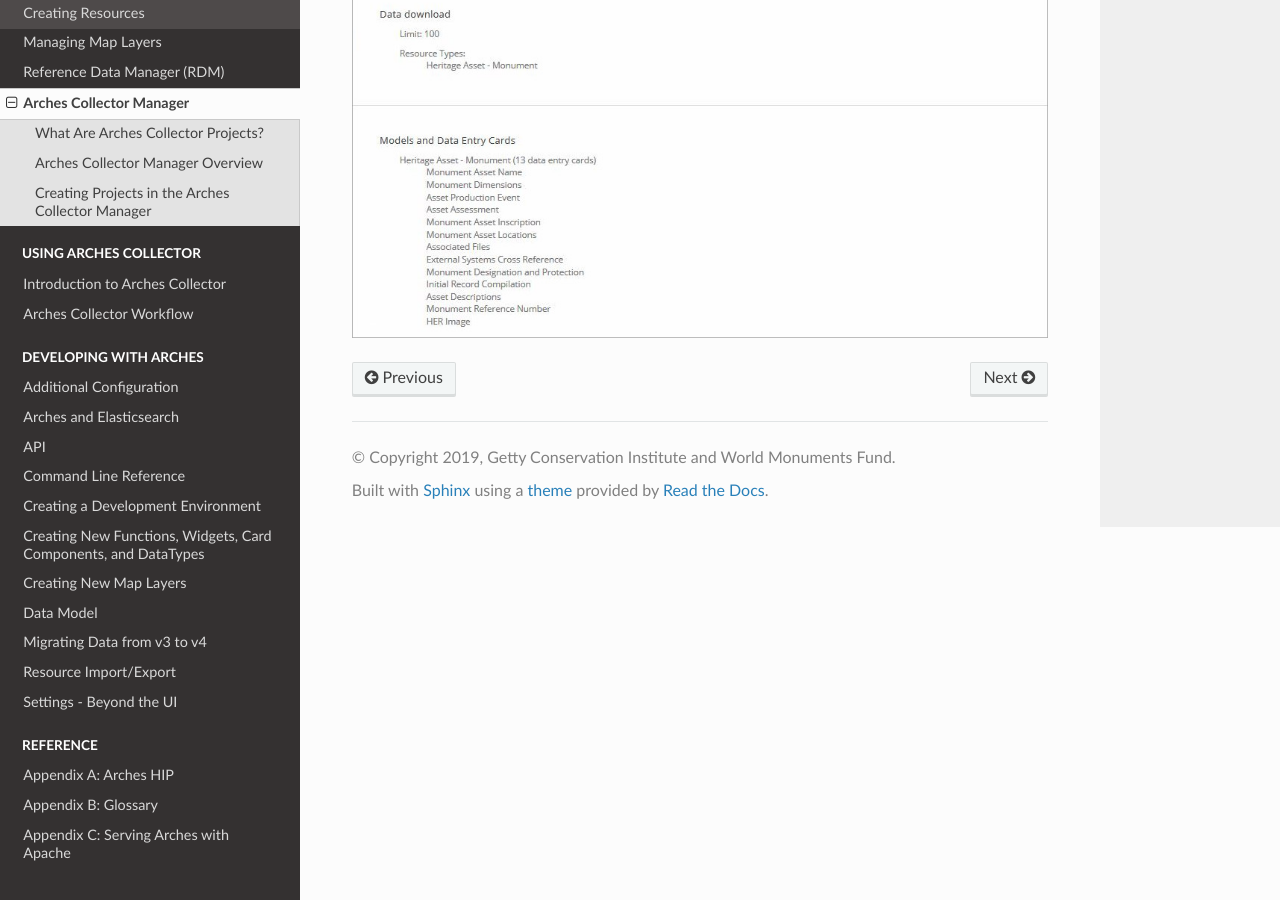
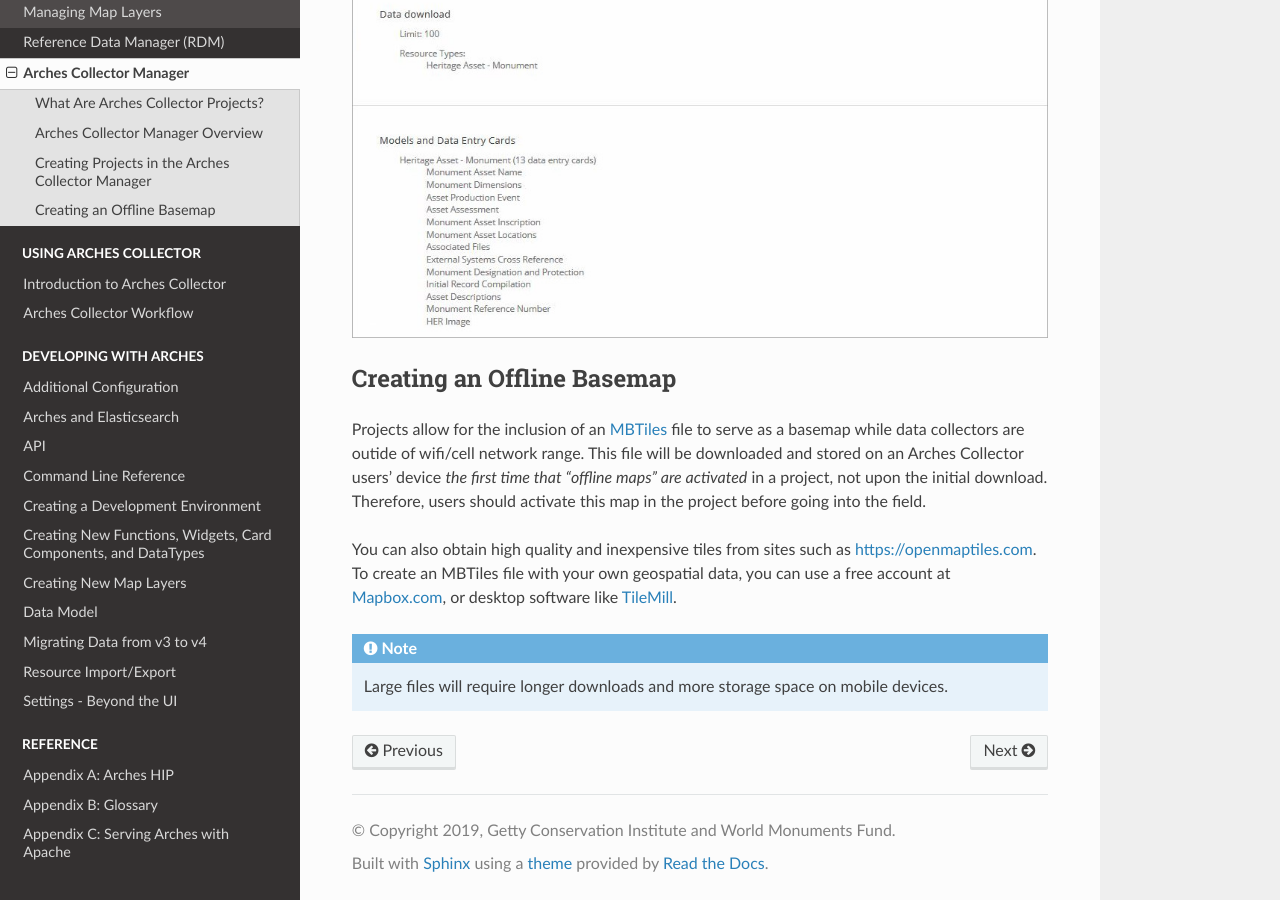
Before and after one commit to archesproject/arches-docs, a Sphinx documentation site: the page built from docs/arches-collector-manager.txt, in a window 1280 px wide and 900 px high, scrolled down 4049 px. Built offline with Sphinx 7.4.7 and the Read the Docs theme 2.0.0, drawn with Linux system fonts in a browser that asks for light colours.

Commit message:
add note about making mbtiles files.
Signed-off-by: adam cox <mr.adamcox@gmail.com>

```diff
--- a/docs/arches-collector-manager.txt
+++ b/docs/arches-collector-manager.txt
@@ -5,7 +5,7 @@
 What Are Arches Collector Projects?
 ===================================
 
-Using the `Arches Collector <using-arches-collector>`_ mobile app to crowdsource data
+Using the :ref:`Arches Collector <Introduction to Arches Collector>` mobile app to crowdsource data
 is dependent on the creation of Projects, by a database administrator, in the
 Arches Collector Manager. Each Project is a discrete collection effort comprising the following:
 
@@ -77,6 +77,16 @@
 
 .. image::  images/project-summary.jpg
 
+Creating an Offline Basemap
+===========================
+
+Projects allow for the inclusion of an `MBTiles <https://docs.mapbox.com/help/glossary/mbtiles/>`_ file to serve as a basemap while data collectors are outide of wifi/cell network range. This file will be downloaded and stored on an Arches Collector users' device *the first time that "offline maps" are activated* in a project, not upon the initial download. Therefore, users should activate this map in the project before going into the field.
+
+You can also obtain high quality and inexpensive tiles from sites such as https://openmaptiles.com. To create an MBTiles file with your own geospatial data, you can use a free account at `Mapbox.com <https://mapbox.com>`_, or desktop software like `TileMill <https://tilemill-project.github.io/tilemill/>`_.
+
+.. note::
+    Large files will require longer downloads and more storage space on mobile devices.
+
 .. |acm-icon| image:: images/acm-icon.jpg
   :align: middle
 
```
